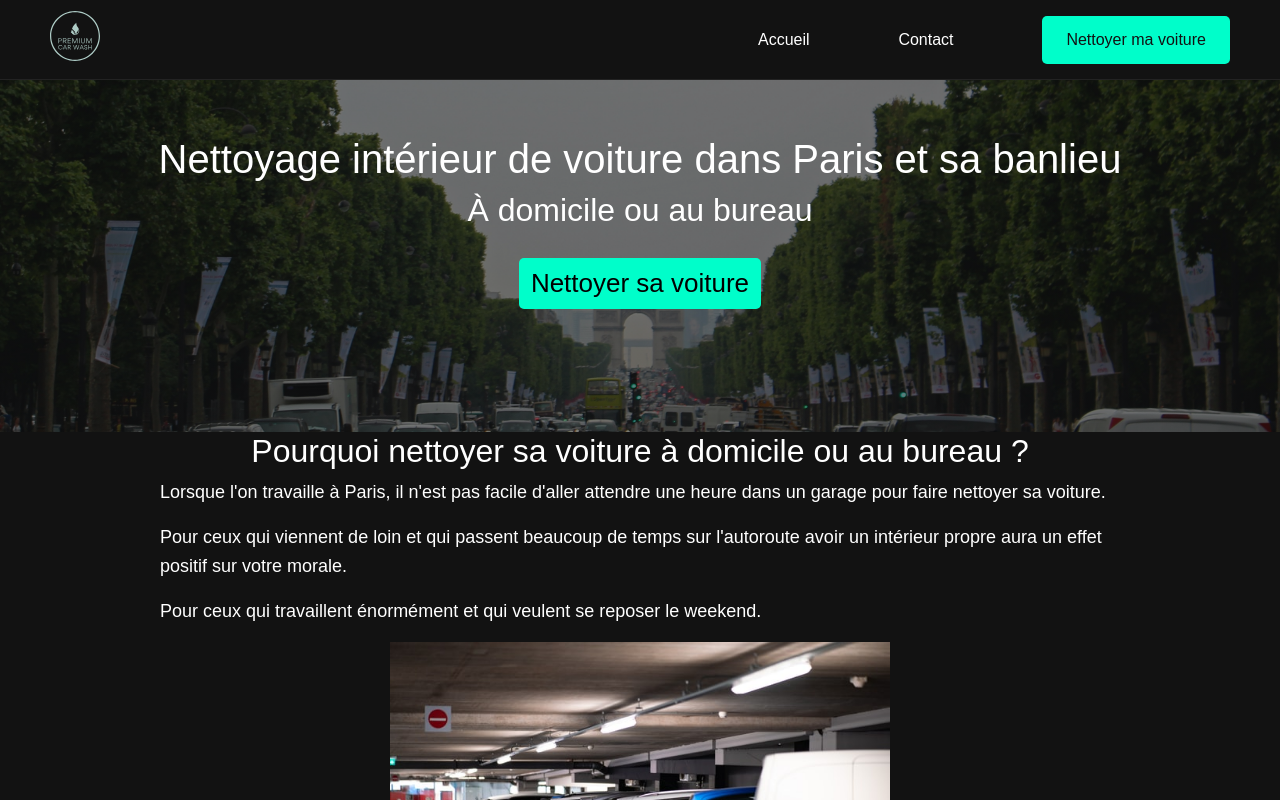
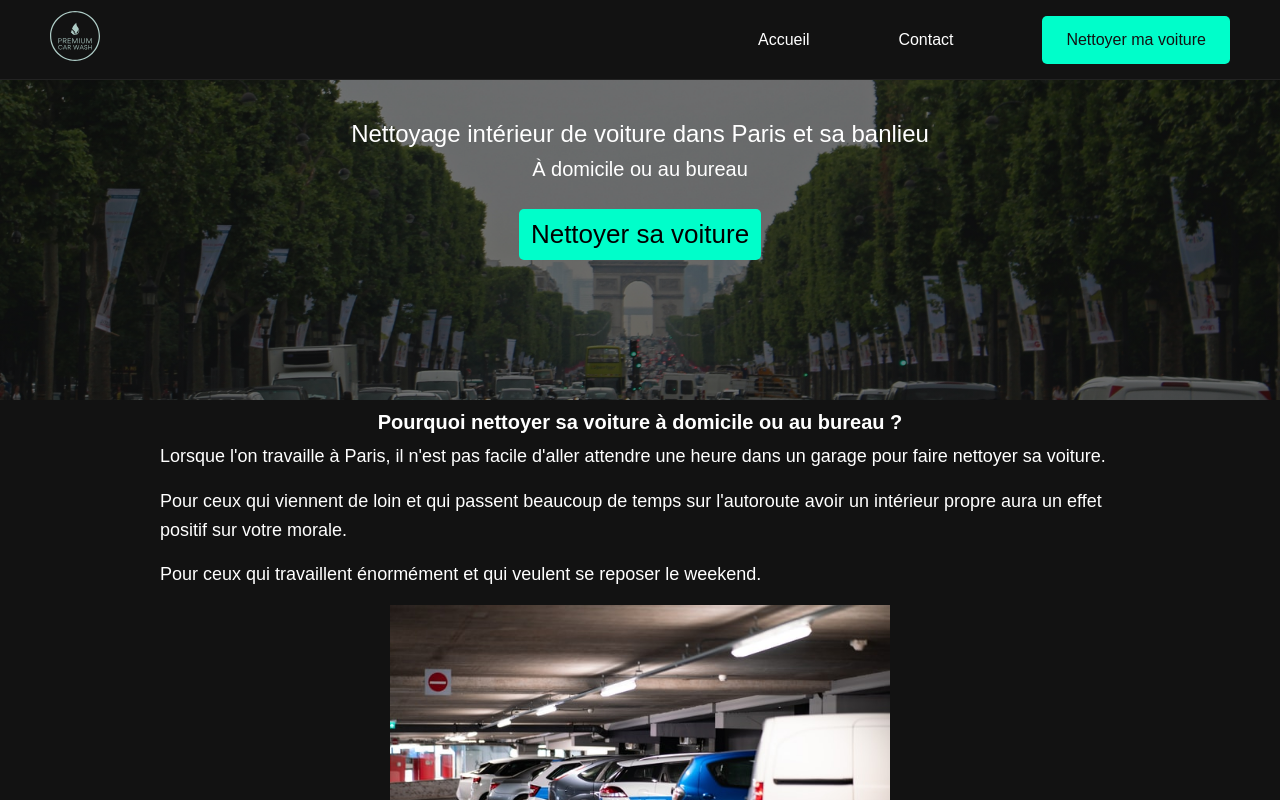
Before and after one commit to Yvens16/next-premium-car-wash, a Next.js app: page /nettoyage-voiture-paris in a window 1280 px wide. Shown: the top 800 px of the page. Built offline with nearby package versions, Linux system fonts and the light colour scheme; no server answers.

Commit message:
redid css font-size on blog post

```diff
--- a/styles/NettoyageBlogPost.module.scss
+++ b/styles/NettoyageBlogPost.module.scss
@@ -54,7 +54,6 @@
       width: 65%;
     }
     h2 {
-      font-size: 32px;
       text-align: center;
     }
     p {
@@ -62,4 +61,15 @@
       font-size: 18px;
     }
   }
+  h1 {
+    font-size: 24px;
+  }
+  h2 {
+    font-size: 20px;
+    font-weight: 800;
+    margin-top: 10px;
+  }
+  p {
+    font-size: 14px;
+  }
 }
--- a/styles/globals.scss
+++ b/styles/globals.scss
@@ -46,7 +46,6 @@ a {
 main {
   flex: 1;
   margin: 0 auto;
-  padding-top: 32px;
 }
 
 footer {
```
